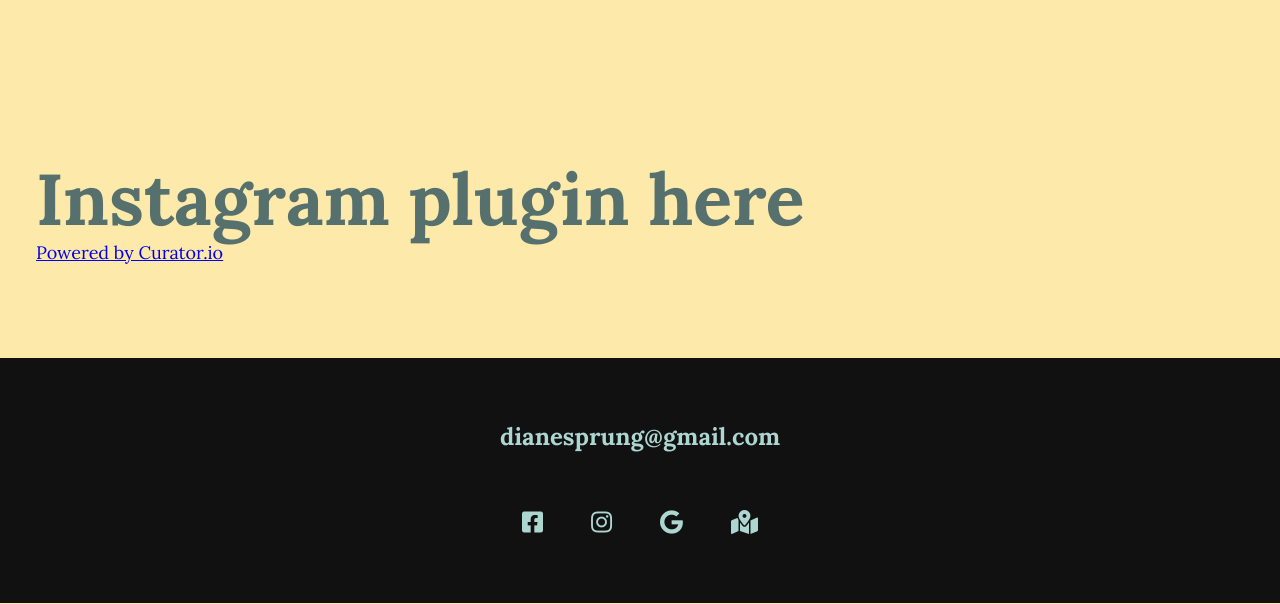
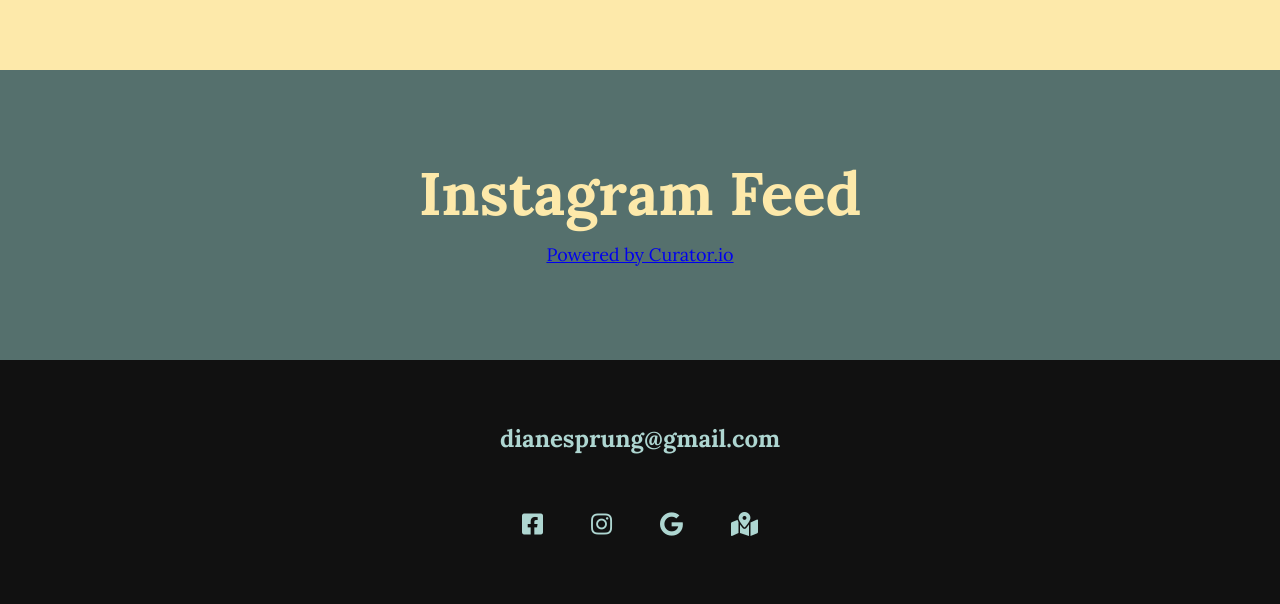
Before and after one commit to BrigitteSprung/buzibodz-website, a website: page public/index.html in a window 1280 px wide. Shown: the part 2085-2689 px from the top of the page. Drawn offline with nearby package versions, Linux system fonts and the light colour scheme; some packages are replaced by stand-ins of ours; a script that the page names is missing; a web font is replaced by a local one.

Commit message:
Carator.io settings

```diff
--- a/public/css/style.css
+++ b/public/css/style.css
@@ -341,6 +341,15 @@ h3 {
     z-index: 2;
   }
 }
+.my-work {
+  background-color: var(--clr-dark);
+  color: var(--clr-light);
+  text-align: center;
+}
+.instagram-feed{
+  display: block;
+  width: 100;
+}
 /* Footer */
 
 .footer {
--- a/public/index.html
+++ b/public/index.html
@@ -105,9 +105,14 @@
 
   <section class="my-work" id="my-work">
     <!-- Add IG stuff here -->
-    <h1>Instagram plugin here</h1>
-<!-- Place <div> tag where you want the feed to appear -->
-  <div id="curator-feed-default-feed-layout"><a href="https://curator.io" target="_blank" class="crt-logo crt-tag">Powered by Curator.io</a></div>
+    <h2 class="section__title section__title--work">Instagram Feed</h2>
+    <div class="instagram-feed">
+      <!-- Place <div> tag where you want the feed to appear -->
+      <div id="curator-feed-default-feed-layout">
+        <a href="https://curator.io" target="_blank" class="crt-logo crt-tag">Powered by Curator.io
+        </a></div>
+    </div>
+
   </section>
 	<!-- Footer -->
 	<footer class="footer">
@@ -151,7 +156,6 @@
 <!-- TODO: Add SDKs for Firebase products that you want to use
      https://firebase.google.com/docs/web/setup#available-libraries -->
 <script src="https://www.gstatic.com/firebasejs/8.6.2/firebase-analytics.js"></script>
-
 <script>
   // Your web app's Firebase configuration
   // For Firebase JS SDK v7.20.0 and later, measurementId is optional
```
